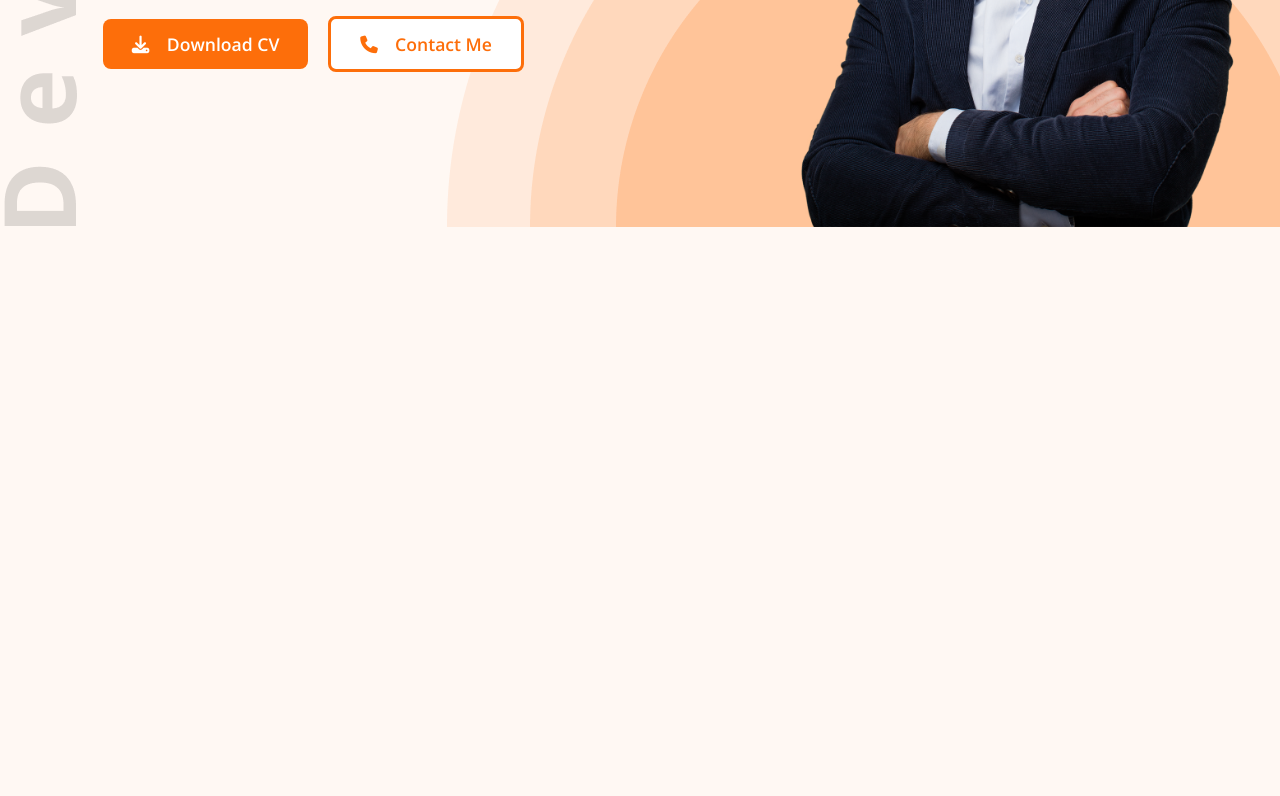
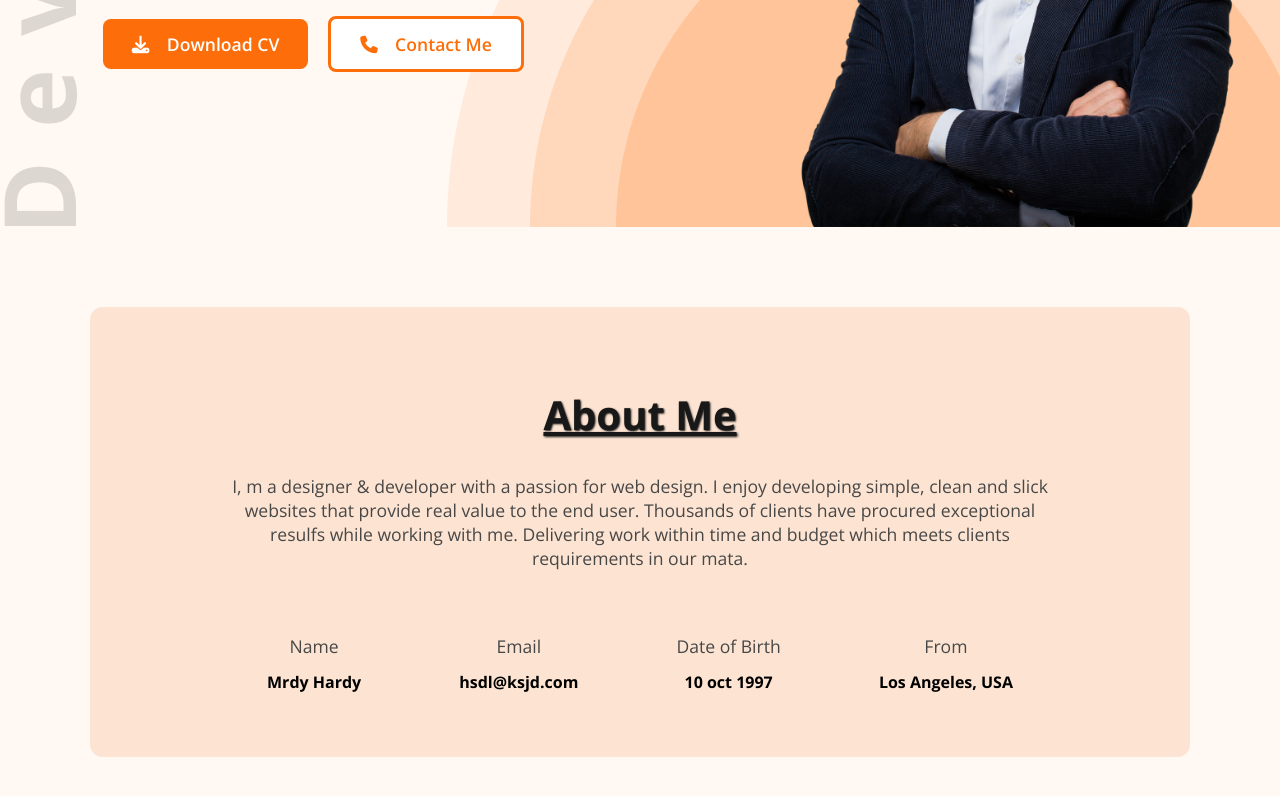
Before and after one commit to Md-sajeeb001/web-develper-github, a plain HTML site: page index.html in a window 1280 px wide. Shown: the part 498-1294 px from the top of the page. Before the commit the page ends 800 px from the top, so only its background shows below. Drawn offline with nearby package versions, Linux system fonts and the light colour scheme.

Commit message:
secon commit

```diff
--- a/index.html
+++ b/index.html
@@ -35,8 +35,31 @@
     </div>
    </header>
 
-   <main>
-
+   <main class="main-container">
+    <section class="about-section">
+        <div class="about-content">
+            <h3>About Me</h3>
+            <p class="margin"> I, m a designer & developer with a passion for web design. I enjoy developing simple, clean and slick websites that provide real value to the end user. Thousands of clients have procured exceptional resulfs while working with me. Delivering work within time and budget which meets clients requirements in our mata.</p>
+            <div class="list-items">
+                <div class="list-item">
+                    <p>Name</p>
+                    <h4>Mrdy Hardy</h4>
+                </div>
+                <div class="list-item">
+                    <p>Email</p>
+                    <h4>hsdl@ksjd.com</h4>
+                </div>
+                <div class="list-item">
+                    <p>Date of Birth</p>
+                    <h4>10 oct 1997</h4>
+                </div>
+                <div class="list-item">
+                    <p>From</p>
+                    <h4>Los Angeles, USA</h4>
+                </div>
+            </div>
+        </div>
+    </section>
    </main>
 
    <footer></footer>
--- a/style/style.css
+++ b/style/style.css
@@ -106,3 +106,39 @@ nav ul li a{
 }
 
 /* ===============ABOUT SECITON============= */
+.main-container{
+    margin: 5rem 0;
+}
+.about-section{
+    width: 1100px;
+    height: 450px;
+    margin: 0 auto;
+    background-color: rgb(253, 228, 210);
+    padding: 5rem 8rem;
+    border-radius: .8rem;
+}
+.about-content{
+    text-align: center;
+}
+.about-content h3{
+    font-size: 2.5rem;
+    color: var(--first-color);
+    text-shadow: 1px 1px 2px;
+    text-decoration: underline;
+}
+.about-content p{
+    font-size: 1.1rem;
+    color: var(--second-color);
+}
+.about-content .margin{
+    margin: 2rem 0;
+}
+.list-items{
+    display: flex;
+    align-items: center;
+    justify-content: space-around;
+    margin-top: 4rem;
+}
+.list-item p{
+    margin-bottom: .8rem;
+}
```
